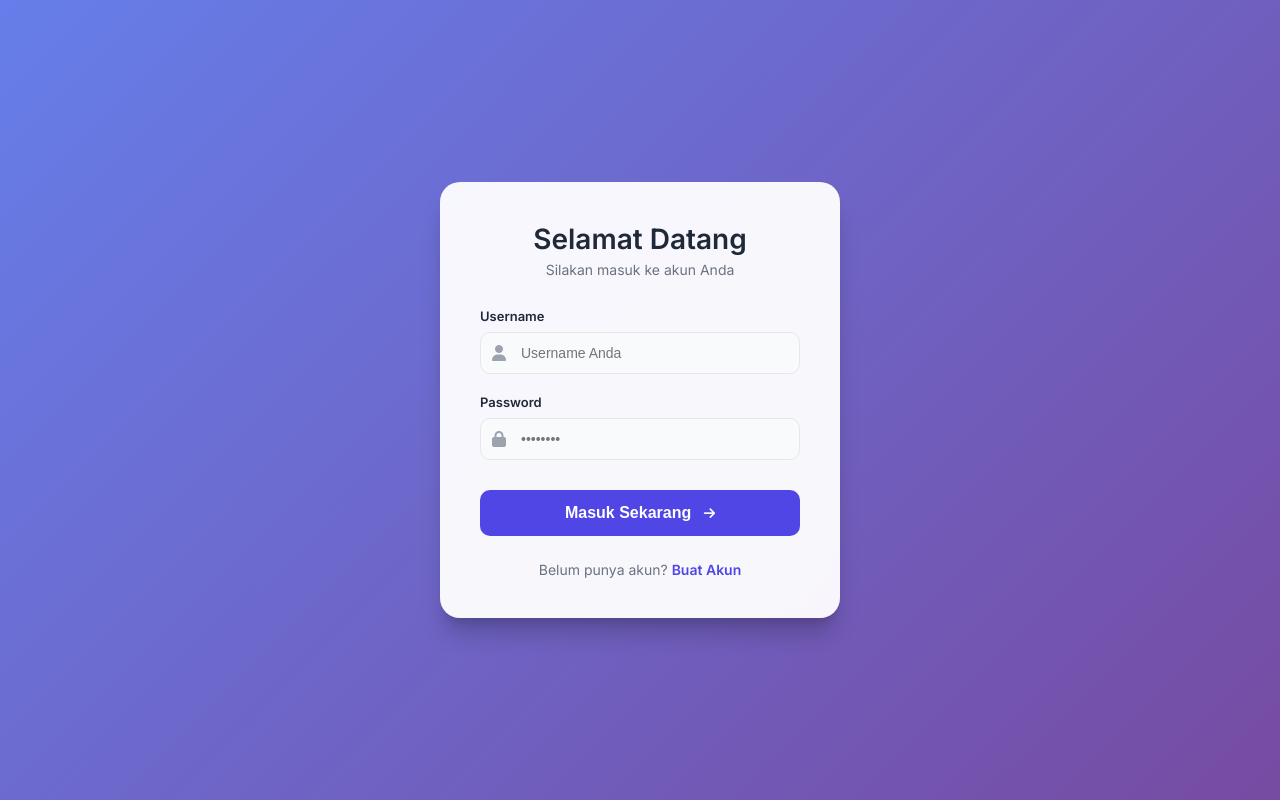
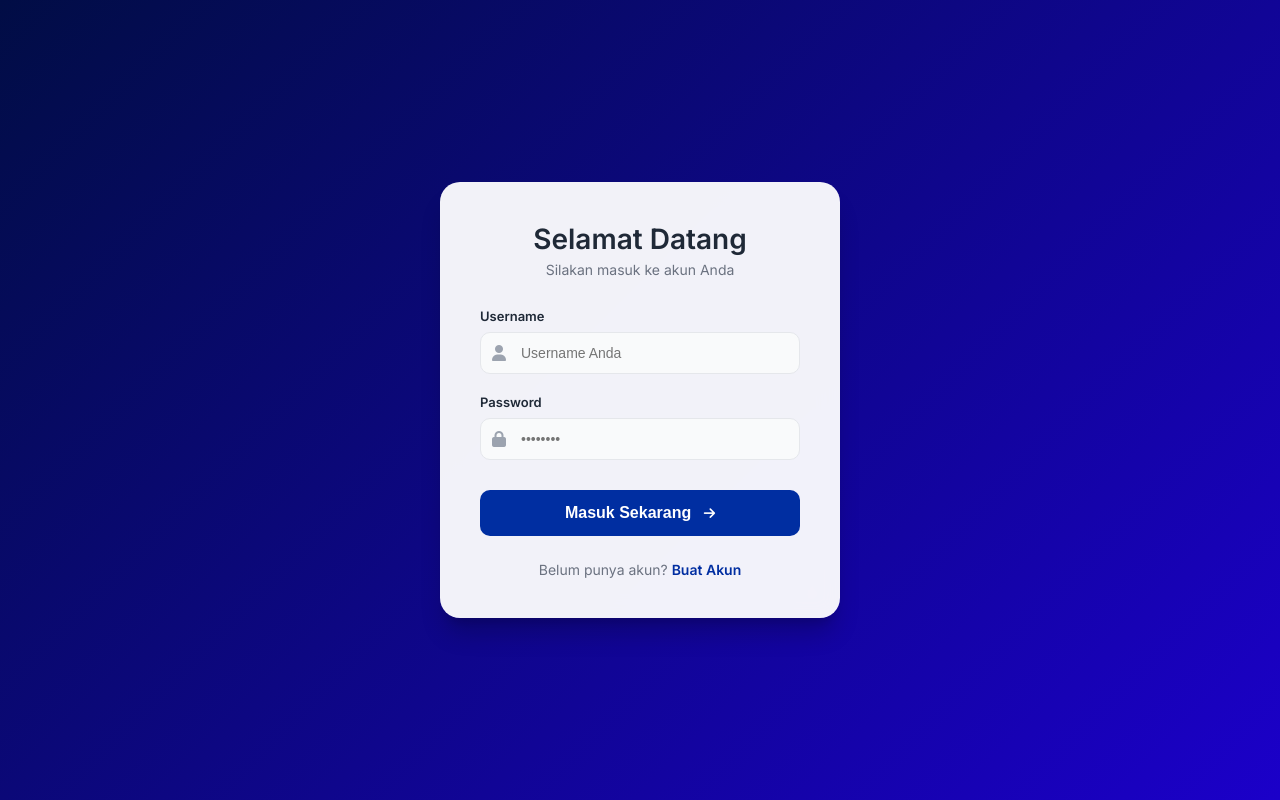
Before and after one commit to arifder789-hash/kelompok-5, a PHP site: page /login.php in a window 1280 px wide. Run offline with PHP 8.4, Linux system fonts and the light colour scheme.

Commit message:
Update login page styling and error handling

```diff
--- a/login.php
+++ b/login.php
@@ -45,9 +45,9 @@ if (isset($_POST['btn_login'])) {
 
     <style>
         :root {
-            --primary-color: #4f46e5;
-            --primary-hover: #4338ca;
-            --bg-gradient: linear-gradient(135deg, #667eea 0%, #764ba2 100%);
+            --primary-color: #002ea1;
+            --primary-hover: #1500ff;
+            --bg-gradient: linear-gradient(135deg, #010d45 0%, #1b00c9 100%);
             --text-main: #1f2937;
             --text-muted: #6b7280;
         }
@@ -154,7 +154,7 @@ if (isset($_POST['btn_login'])) {
         button:hover {
             background-color: var(--primary-hover);
             transform: translateY(-1px);
-            box-shadow: 0 4px 12px rgba(79, 70, 229, 0.3);
+            box-shadow: 0 4px 12px rgb(0, 42, 255);
         }
 
         /* Error Message */
```
